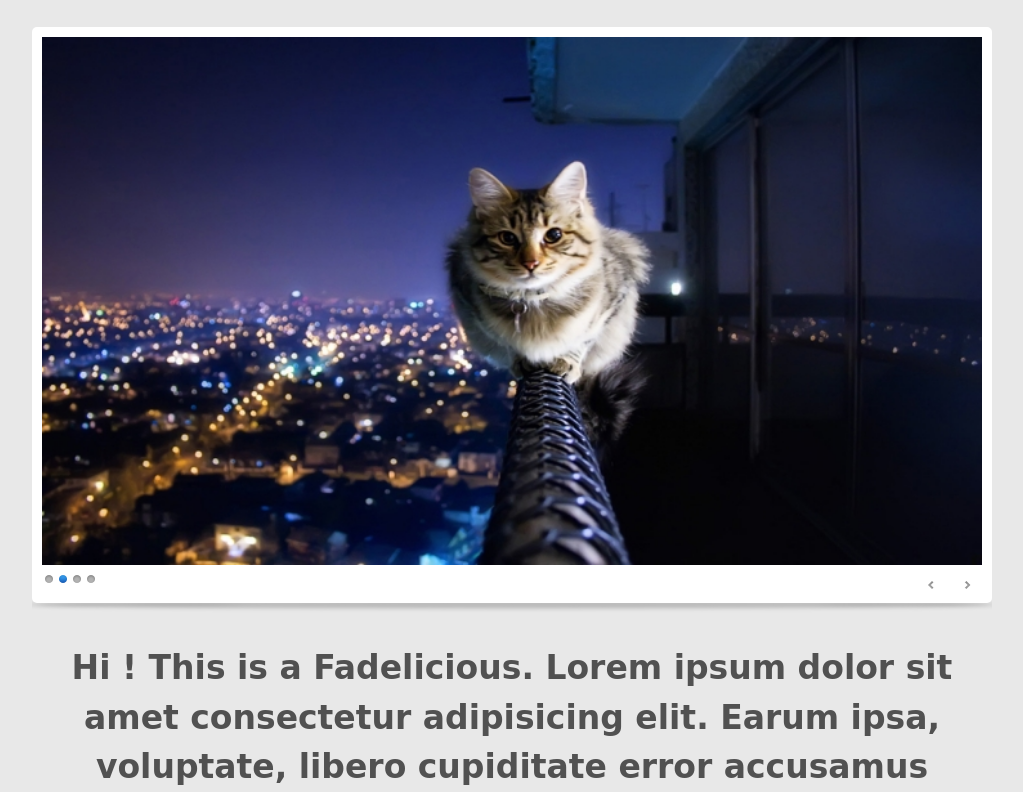
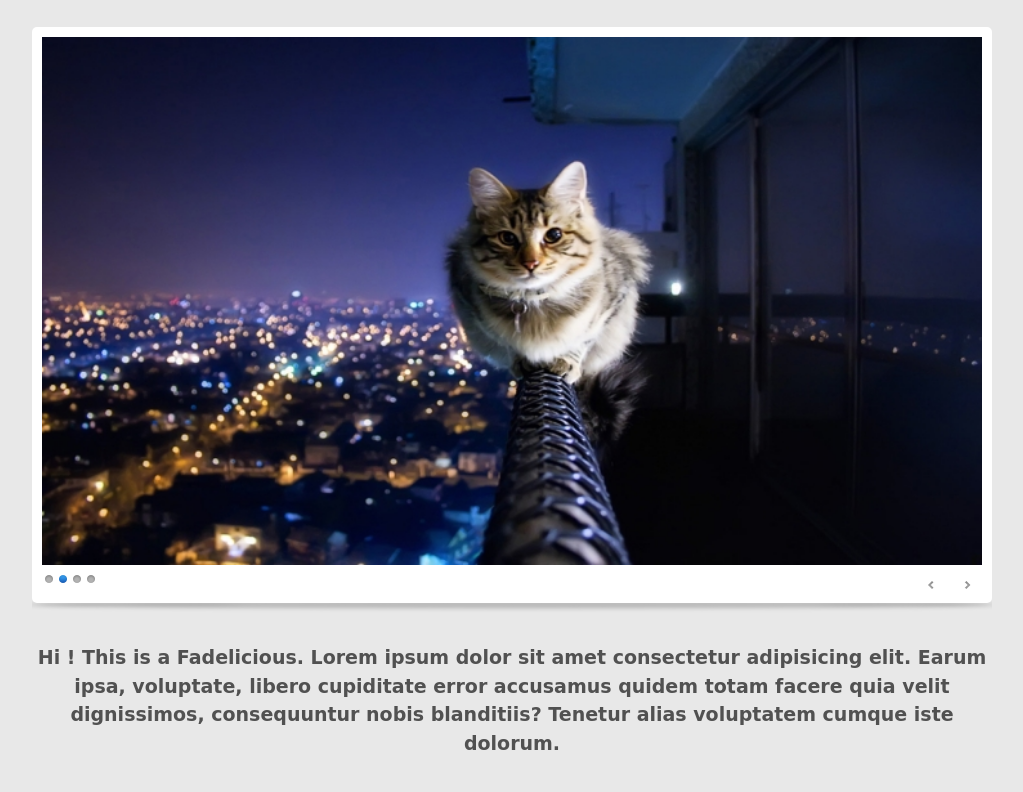
Before and after one commit to SohanR/Fadelicious-psd2html, a plain HTML site: page index.html in a window 1280 px wide. Shown: the part 102-894 px from the top of the page, without its empty margins (128-1151 px from the left). Drawn offline with nearby package versions, Linux system fonts and the light colour scheme; a web font is replaced by a local one.

Commit message:
font size fixed

```diff
--- a/style/slider_bottom_area.css
+++ b/style/slider_bottom_area.css
@@ -5,7 +5,7 @@
 .slider_bottom_area p{
     font-family: 'Baloo Thambi 2', cursive;
     font-weight: bold;
-    font-size: 33px;
+    font-size: 19px;
     color: #515151;
     text-align: center;
 }
```
